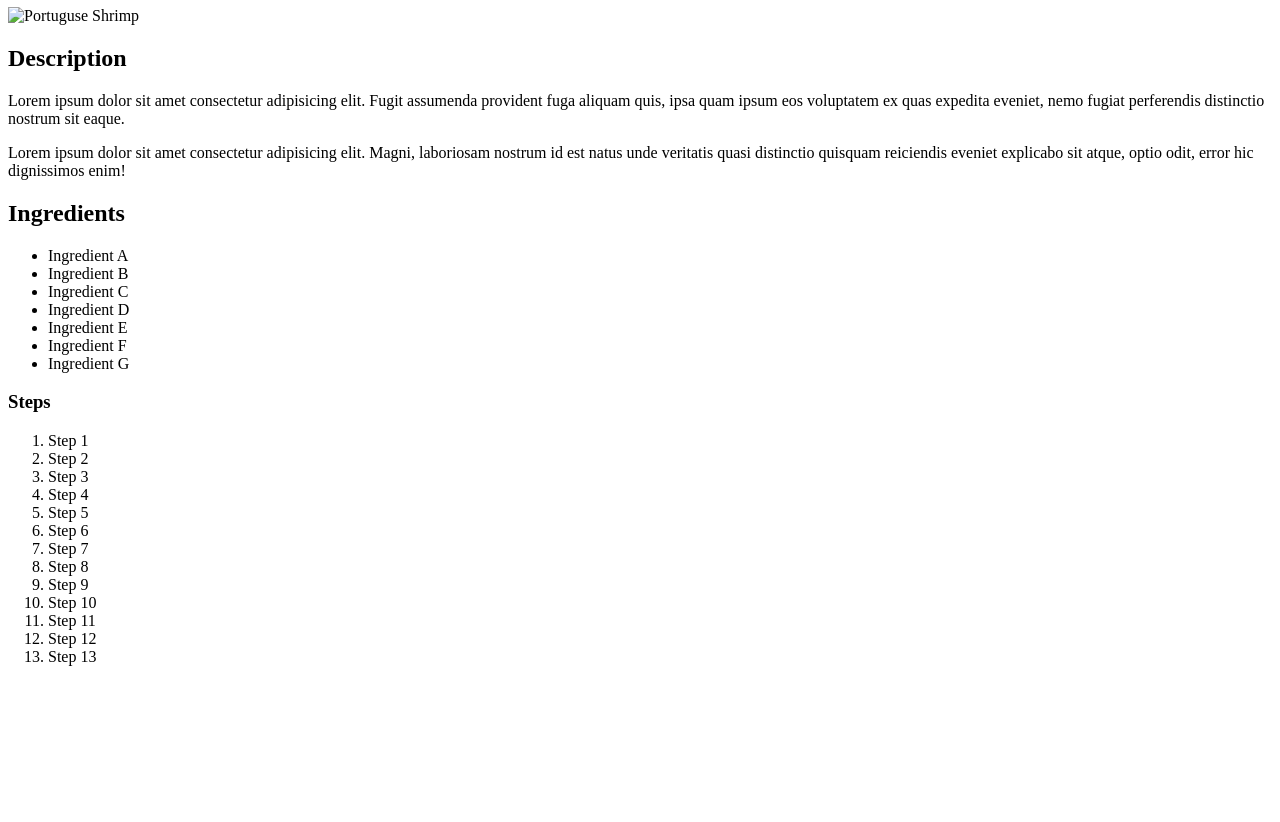
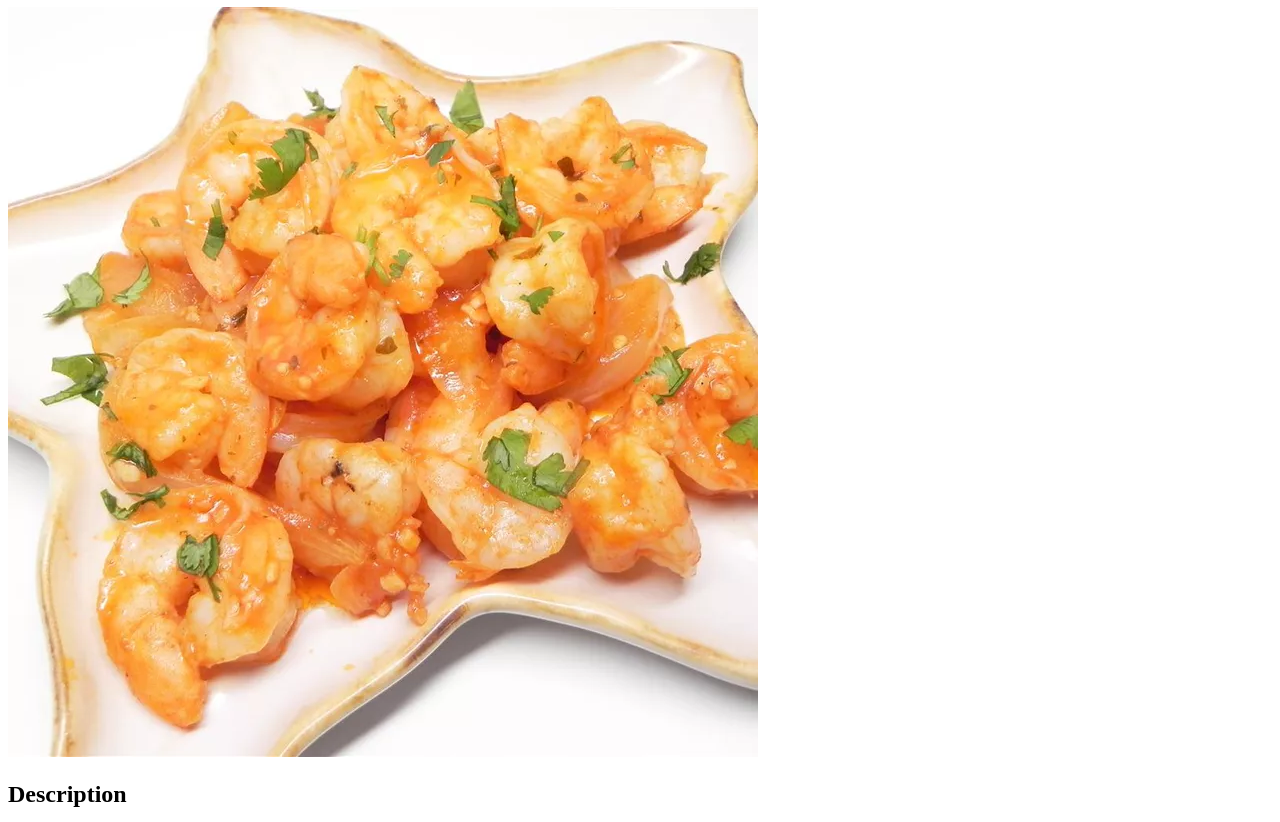
Before and after one commit to renan87/odin-recipes, a plain HTML site: page recipes/portuguese_shrimp.html in a window 1280 px wide. Shown: the part 73-895 px from the top of the page. Before the commit the page ends 800 px from the top, so only its background shows below. Drawn offline with Linux system fonts and the light colour scheme.

Commit message:
Fix final issues with types
Fix typo on Portuguese Shrimp pages.

```diff
--- a/recipes/portuguse_shrimp.html
+++ b/recipes/portuguese_shrimp.html
@@ -7,7 +7,7 @@
 </head>
 <body>
     <h1>Portuguese Shrimp</h1>
-    <img src="../img/portuguse_shrimp.jpg" alt="Portuguse Shrimp"/>
+    <img src="../img/portuguese_shrimp.jpg" alt="Portuguse Shrimp"/>
     <h2>Description</h2>
         <p>Lorem ipsum dolor sit amet consectetur adipisicing elit. Fugit assumenda provident fuga aliquam quis, ipsa quam ipsum eos voluptatem ex quas expedita eveniet, nemo fugiat perferendis distinctio nostrum sit eaque.</p>
         <p>Lorem ipsum dolor sit amet consectetur adipisicing elit. Magni, laboriosam nostrum id est natus unde veritatis quasi distinctio quisquam reiciendis eveniet explicabo sit atque, optio odit, error hic dignissimos enim!</p>
```
